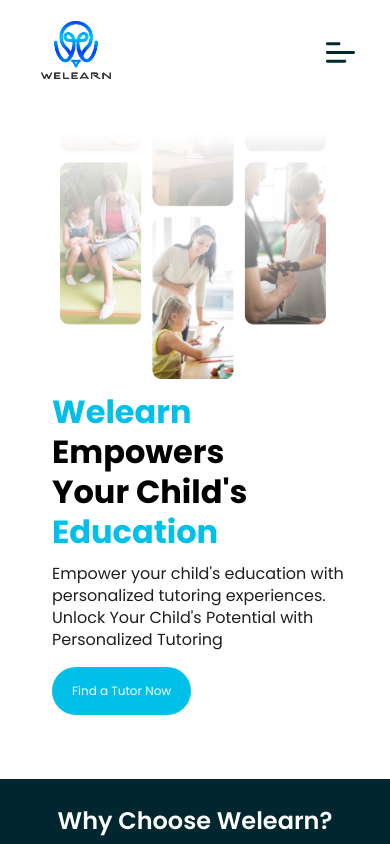
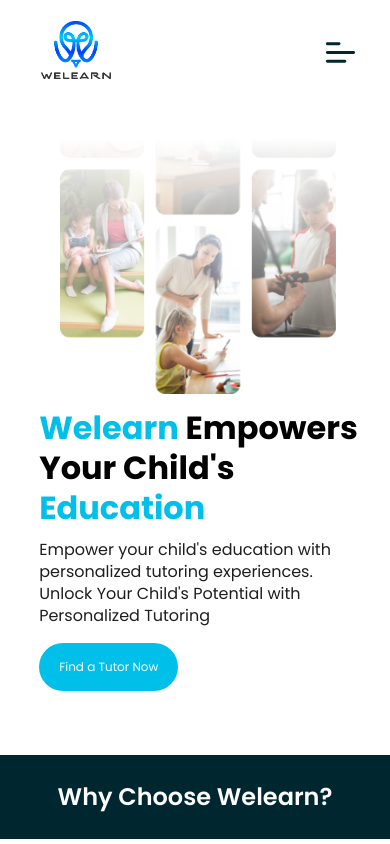
Before and after one commit to brightphi210/welearnweb, a React (Create React App) app: page / in a window 390 px wide. Shown: the top 844 px of the page. Built offline with nearby package versions, Linux system fonts and the light colour scheme.

Commit message:
correcetions

```diff
--- a/src/components/home/header.css
+++ b/src/components/home/header.css
@@ -254,24 +254,24 @@
         flex-direction: column-reverse;
     }
     .space {
-        margin: 14rem;
+        margin: 15rem;
     }
     .header-text h1 {
         font-size: 32px;
         line-height: 40px;
-        padding-left: 1.5rem;
+        padding-left: .7rem;
         width: 330px;
     }
     .header-text p {
         font-size: 16px;
         line-height: 22px;
         width: 330px;
-        padding-left: 1.5rem;
+        padding-left: .7rem;
     }
     .header-img img {
         position: absolute;
         padding-left: 4rem;
-        width: 330px;
+        width: 340px;
         top: -200px;
         mask-image: linear-gradient(to bottom, rgba(255, 255, 255, 0) 40%, rgba(255, 255, 255, 1));
         -webkit-mask-image: linear-gradient(to bottom, rgba(255, 255, 255, 0) 40%, rgba(255, 255, 255, 1));
@@ -285,7 +285,7 @@
     }
     .header-text button {
         margin-bottom: 0rem;
-        margin-left: 1.5rem;
+        margin-left: .7rem;
     }
 
         .header-img {
```
